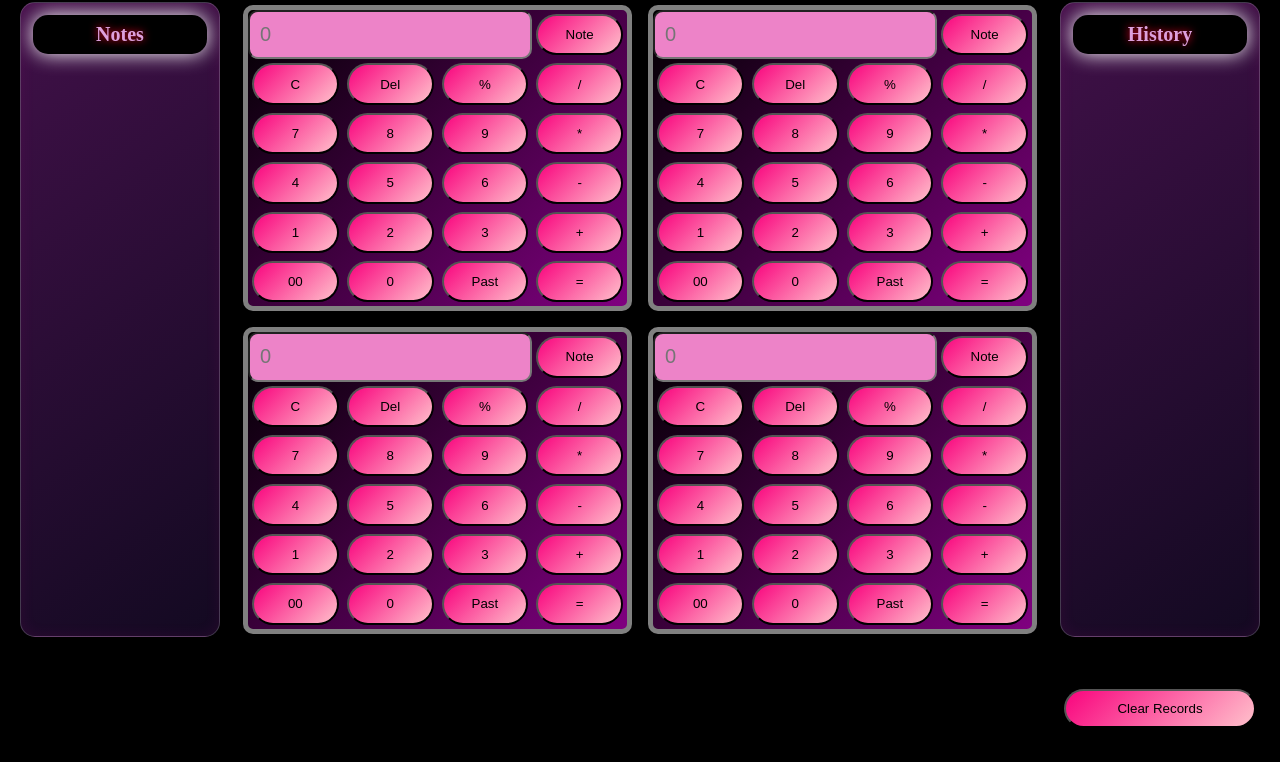
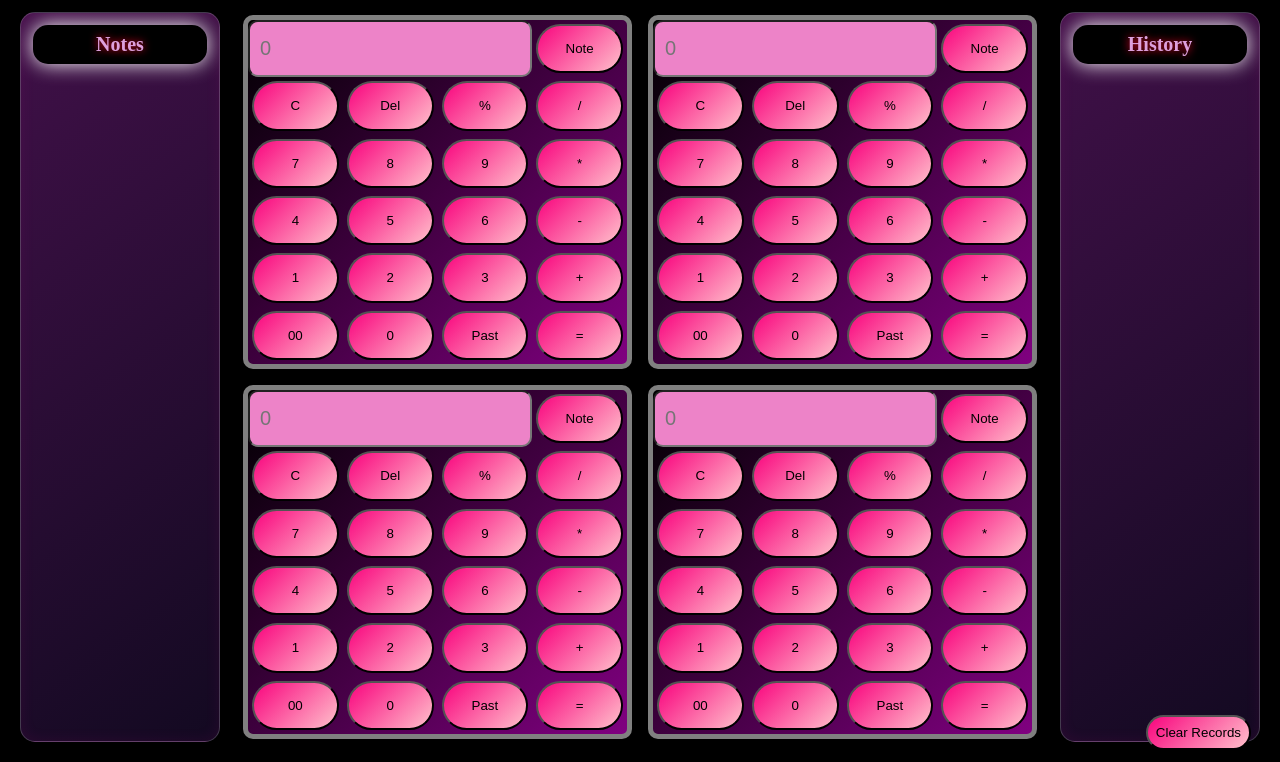
Before and after one commit to Nawabbelim/multi-calculator, a plain HTML site: page index.html in a window 1280 px wide. Shown: the part 60-822 px from the top of the page. Drawn offline with Linux system fonts and the light colour scheme.

Commit message:
Updated scrollbar history & auto-scroll

```diff
--- a/index.js
+++ b/index.js
@@ -70,8 +70,12 @@ calculators.forEach((calc) => {
       pp.innerHTML = item;
       historyBox.append(pp);
     });
-
-    window.scrollTo(0, document.body.scrollHeight);
+    if (window.innerWidth <= 600) {
+      historyBox.scrollTo({
+        top: historyBox.scrollHeight,
+        behavior: "smooth",
+      });
+    }
   });
   btn.forEach((b) => {
     b.addEventListener("click", (e) => {
--- a/style.css
+++ b/style.css
@@ -14,6 +14,7 @@ h2 {
   text-align: center;
   color: plum;
   font-size: clamp(20px, 5vw, 32px);
+  margin-top: 10px;
 }
 #main {
   width: 100%;
@@ -25,6 +26,7 @@ h2 {
   gap: 20px;
   justify-content: center;
   padding: 20px;
+  position: relative;
 }
 
 #notes p {
@@ -112,6 +114,22 @@ button:hover {
   overflow-y: auto;
 }
 
+#history::-webkit-scrollbar {
+  width: 12px;
+}
+#history::-webkit-scrollbar-track {
+  background: #16091d;
+  border-radius: 10px;
+}
+#history::-webkit-scrollbar-thumb {
+  background: linear-gradient(to bottom, #ff69b4, #c77dff, #ff69b4);
+  border-radius: 10px;
+  border: 2px solid #16091d;
+}
+#history::-webkit-scrollbar-thumb:hover {
+  background: linear-gradient(to bottom, #ff1493, #e0aaff, #ff1493);
+}
+
 #notes::-webkit-scrollbar {
   width: 12px;
 }
@@ -146,7 +164,11 @@ button:hover {
 #clearh {
   grid-column: 3;
   align-self: end;
-  padding: 10px;
+  padding: 8px;
+  position: absolute;
+  bottom: 8px;
+  right: 25px;
+  width: auto;
 }
 
 @media (max-width: 600px) {
```
